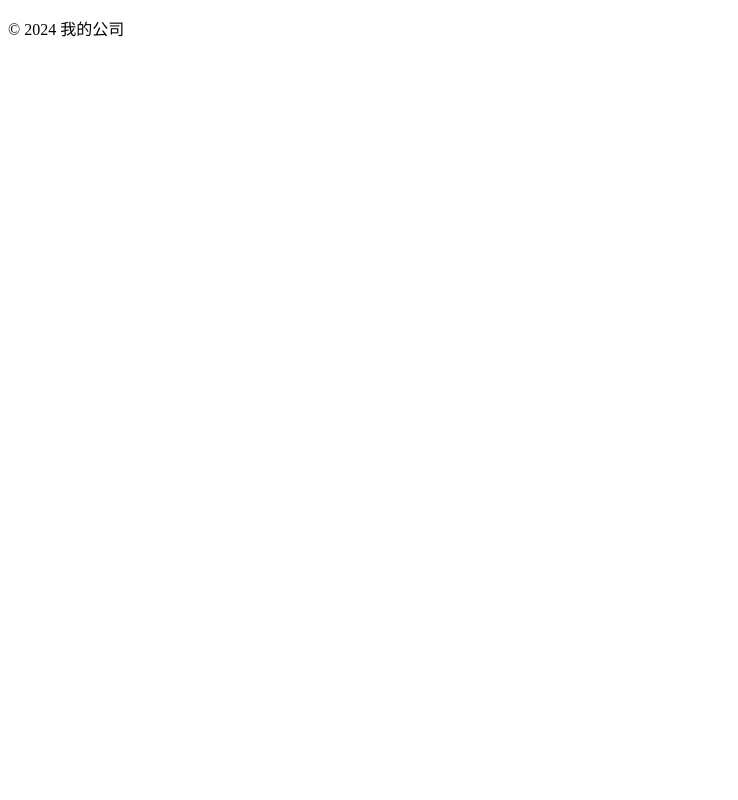
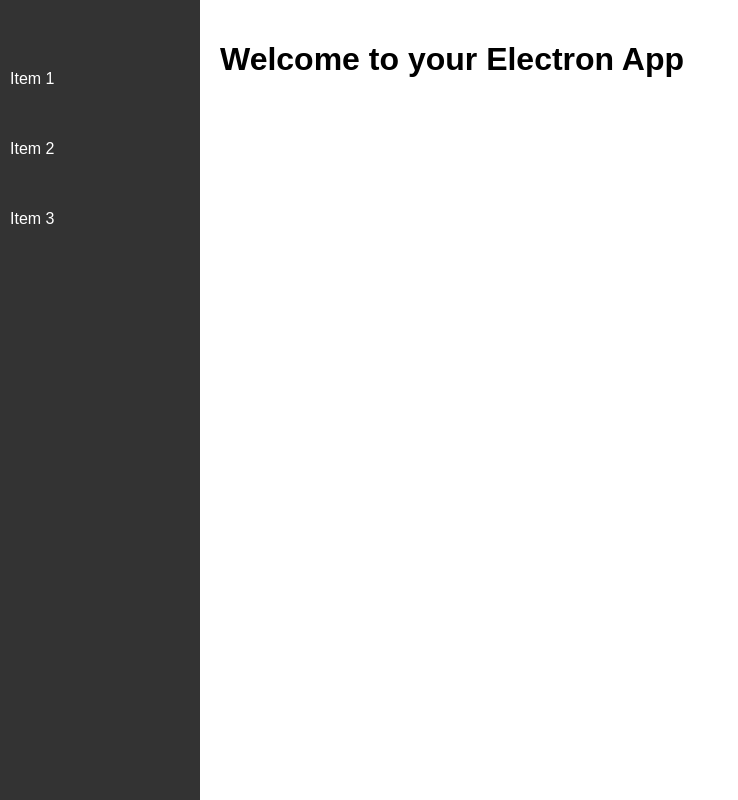
Before and after one commit to s26016041/wallet-tools, an Electron app: page src/renderer/index.html in a window 1280 px wide. Shown: the whole page, without its empty margins (0-738 px from the left). Drawn offline with Linux system fonts and the light colour scheme.

Commit message:
feat: Navigation Drawer under study

```diff
--- a/forge.config.js
+++ b/forge.config.js
@@ -38,7 +38,9 @@
     },
     {
       name: '@electron-forge/maker-deb',
-      config: {},
+      config: {
+        icon: path.resolve(__dirname, './resources/icon.png')
+      },
     },
     {
       name: '@electron-forge/maker-rpm',
--- a/package.json
+++ b/package.json
@@ -29,14 +29,13 @@
   },
   "electron": {
     "splashscreen": {
-      "backgroundColor": "#000000",
-      "width": 400,
-      "height": 300,
       "autoHide": true,
       "show": false
     }
   },
   "dependencies": {
+    "@material/drawer": "^14.0.0",
+    "@material/top-app-bar": "^14.0.0",
     "electron-squirrel-startup": "^1.0.1",
     "update-electron-app": "^3.0.0"
   }
--- a/src/main/main.js
+++ b/src/main/main.js
@@ -7,7 +7,7 @@
 
 const createWindow = () => {
   let win = new BrowserWindow({
-    width: 1024,
+    width: 1280,
     height: 768,
     autoHideMenuBar: true,
     icon: path.resolve(__dirname, '../../resources/icon.png')
--- a/src/renderer/components/footer.html
+++ /dev/null
@@ -1,3 +0,0 @@
-<footer>
-    <p>&copy; 2024 我的公司</p>
-</footer>
--- /dev/null
+++ b/src/renderer/css/navigationDrawer.css
@@ -0,0 +1,47 @@
+/* styles.css */
+
+body {
+    margin: 0;
+    padding: 0;
+    font-family: Arial, sans-serif;
+  }
+
+  #drawer {
+    width: 200px;
+    height: 100%;
+    background-color: #333;
+    color: #fff;
+    position: fixed;
+    top: 0;
+    left: 0;
+    padding-top: 60px;
+  }
+
+  #drawer a {
+    display: block;
+    padding: 10px;
+    color: #fff;
+    text-decoration: none;
+    cursor: pointer;
+    transition: padding-left 0.3s ease-out, transform 0.3s ease-out;
+  }
+
+  #drawer a.expanded {
+    padding-left: 20px;
+    transform: translateX(10px);
+  }
+
+  #drawer .submenu {
+    max-height: 0;
+    overflow: hidden;
+    transition: max-height 0.3s ease-out;
+  }
+
+  #drawer .submenu.show {
+    max-height: 500px; /* 根据子项数量调整 */
+  }
+
+  #main-content {
+    margin-left: 200px;
+    padding: 20px;
+  }
--- a/src/renderer/index.html
+++ b/src/renderer/index.html
@@ -1,16 +1,40 @@
 <!DOCTYPE html>
-<html lang="en">
+<html>
 <head>
-  <meta charset="UTF-8">
-</head>
+  <title>Electron Navigation Drawer</title>
+  <link rel="stylesheet" type="text/css" href="./css/navigationDrawer.css">
+  <script>
+    window.addEventListener('DOMContentLoaded', () => {
+      const items = document.querySelectorAll('#drawer > a');
+      items.forEach(item => {
+        item.addEventListener('click', () => {
+          const sublist = item.nextElementSibling;
+          if (sublist && sublist.tagName === 'UL') {
+            sublist.classList.toggle('show');
+            item.classList.toggle('expanded');
+          }
+        });
+      });
+    });
+  </script>
 </head>
 <body>
-
-  <div id="app">
-    <div id="footer-container"></div>
+  <div id="drawer">
+    <a href="#">Item 1</a>
+    <ul class="submenu">
+      <li><a href="#">Subitem 1.1</a></li>
+      <li><a href="#">Subitem 1.2</a></li>
+      <li><a href="#">Subitem 1.3</a></li>
+    </ul>
+    <a href="#">Item 2</a>
+    <ul class="submenu">
+      <li><a href="#">Subitem 2.1</a></li>
+      <li><a href="#">Subitem 2.2</a></li>
+    </ul>
+    <a href="#">Item 3</a>
   </div>
-
-
-  <script src="js/main.js"></script>
+  <div id="main-content">
+    <h1>Welcome to your Electron App</h1>
+  </div>
 </body>
 </html>
--- a/src/renderer/js/main.js
+++ b/src/renderer/js/main.js
@@ -1,14 +1,14 @@
-document.addEventListener('DOMContentLoaded', () => {
-    // 加载组件
+// document.addEventListener('DOMContentLoaded', () => {
+//     // 加载组件
 
-    loadComponent('components/footer.html', 'footer-container');
-});
+//     // loadComponent('components/footer.html', 'footer-container');
+// });
 
-function loadComponent(url, containerId) {
-    fetch(url)
-        .then(response => response.text())
-        .then(data => {
-            document.getElementById(containerId).innerHTML = data;
-        })
-        .catch(error => console.error('Error loading component:', error));
-}
+// function loadComponent(url, containerId) {
+//     fetch(url)
+//         .then(response => response.text())
+//         .then(data => {
+//             document.getElementById(containerId).innerHTML = data;
+//         })
+//         .catch(error => console.error('Error loading component:', error));
+// }
```
Also changed, not shown: 1 other file.
